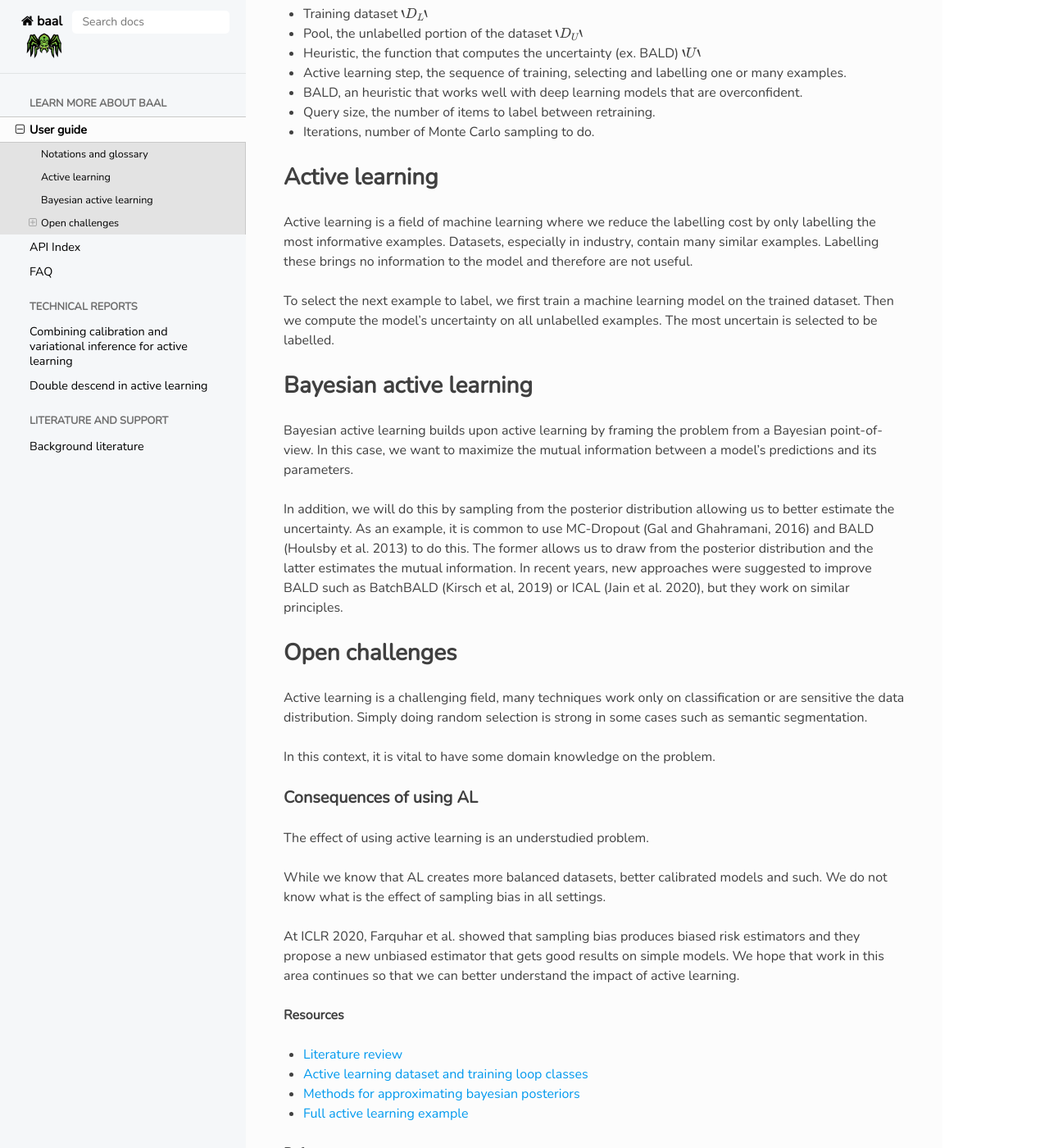
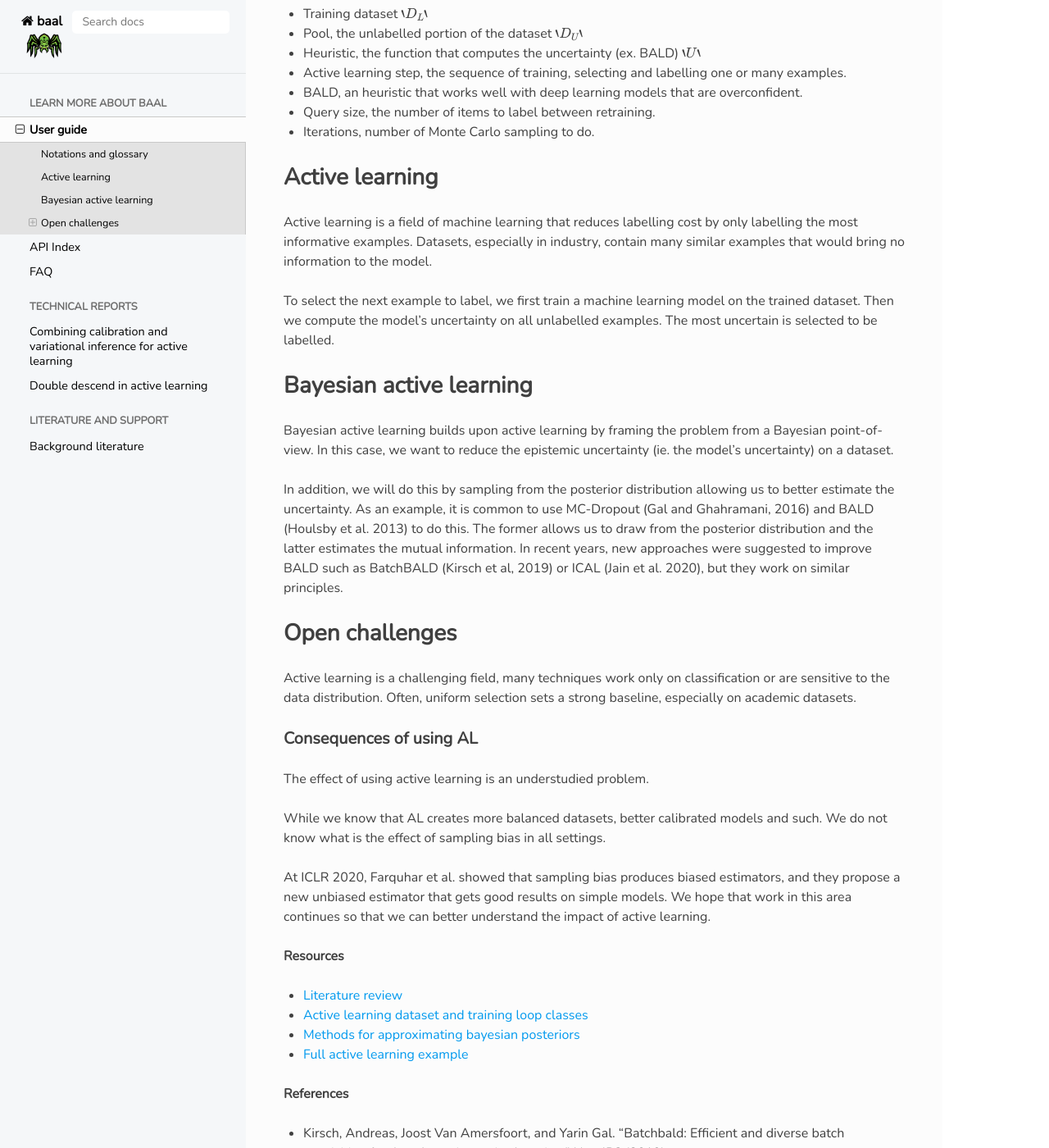
Before and after one commit to baal-org/baal, a Sphinx documentation site: the page built from docs/user_guide/index.md, in a window 1280 px wide and 1400 px high, scrolled down 377 px. Shown: the whole window at 82% size. Built offline with Sphinx 7.4.7 and the Read the Docs theme 2.0.0, drawn with Linux system fonts in a browser that asks for light colours; nearby versions of some CDN libraries; library files that are not in the unit come from our copies; pages that are not in the unit, such as notebooks, are missing from menus.

Commit message:
Fix typos
Signed-off-by: fr.branchaud-charron <fr.branchaud-charron@servicenow.com>

```diff
--- a/docs/user_guide/index.md
+++ b/docs/user_guide/index.md
@@ -16,30 +16,39 @@ In addition, we propose a [cheat sheet](./baal_cheatsheet.md) that will help use
 
 ## Active learning
 
-Active learning is a field of machine learning where we reduce the labelling cost by only labelling the most informative examples. Datasets, especially in industry, contain many similar examples. Labelling these brings no information to the model and therefore are not useful.
+Active learning is a field of machine learning that reduces labelling cost by only labelling the most informative examples.
+Datasets, especially in industry, contain many similar examples that would bring no information to the model.
 
-To select the next example to label, we first train a machine learning model on the trained dataset. Then we compute the model's uncertainty on all unlabelled examples. The most uncertain is selected to be labelled.
+To select the next example to label, we first train a machine learning model on the trained dataset.
+Then we compute the model's uncertainty on all unlabelled examples. The most uncertain is selected to be labelled.
 
 
 ## Bayesian active learning
 
-Bayesian active learning builds upon active learning by framing the problem from a Bayesian point-of-view. In this case, we want to maximize the mutual information between a model's predictions and its parameters.
+Bayesian active learning builds upon active learning by framing the problem from a Bayesian point-of-view.
+In this case, we want to reduce the epistemic uncertainty (ie. the model's uncertainty) on a dataset.
 
-In addition, we will do this by sampling from the posterior distribution allowing us to better estimate the uncertainty. As an example, it is common to use MC-Dropout (Gal and Ghahramani, 2016) and BALD (Houlsby et al. 2013) to do this. The former allows us to draw from the posterior distribution and the latter estimates the mutual information. In recent years, new approaches were suggested to improve BALD such as BatchBALD (Kirsch et al, 2019) or ICAL (Jain et al. 2020), but they work on similar principles.
+In addition, we will do this by sampling from the posterior distribution allowing us to better estimate the uncertainty.
+As an example, it is common to use MC-Dropout (Gal and Ghahramani, 2016) and BALD (Houlsby et al. 2013) to do this.
+The former allows us to draw from the posterior distribution and the latter estimates the mutual information.
+In recent years, new approaches were suggested to improve BALD such as BatchBALD (Kirsch et al, 2019) or ICAL (Jain et al. 2020), but they work on similar principles.
+
 
 ## Open challenges
 
-Active learning is a challenging field, many techniques work only on classification or are sensitive the data distribution. Simply doing random selection is strong in some cases such as semantic segmentation.
-
-In this context, it is vital to have some domain knowledge on the problem.
+Active learning is a challenging field, many techniques work only on classification or are sensitive to the data distribution.
+Often, uniform selection sets a strong baseline, especially on academic datasets.
 
 ### Consequences of using AL
 
 The effect of using active learning is an understudied problem.
 
-While we know that AL creates more balanced datasets, better calibrated models and such. We do not know what is the effect of sampling bias in all settings.
+While we know that AL creates more balanced datasets, better calibrated models and such.
+We do not know what is the effect of sampling bias in all settings.
 
-At ICLR 2020, Farquhar et al. showed that sampling bias produces biased risk estimators and they propose a new unbiased estimator that gets good results on simple models. We hope that work in this area continues so that we can better understand the impact of active learning.
+At ICLR 2020, Farquhar et al. showed that sampling bias produces biased estimators,
+and they propose a new unbiased estimator that gets good results on simple models.
+We hope that work in this area continues so that we can better understand the impact of active learning.
 
 
 **Resources**
```
Also changed, not shown: docs/index.md (+3 -2 lines), 1 other file.
